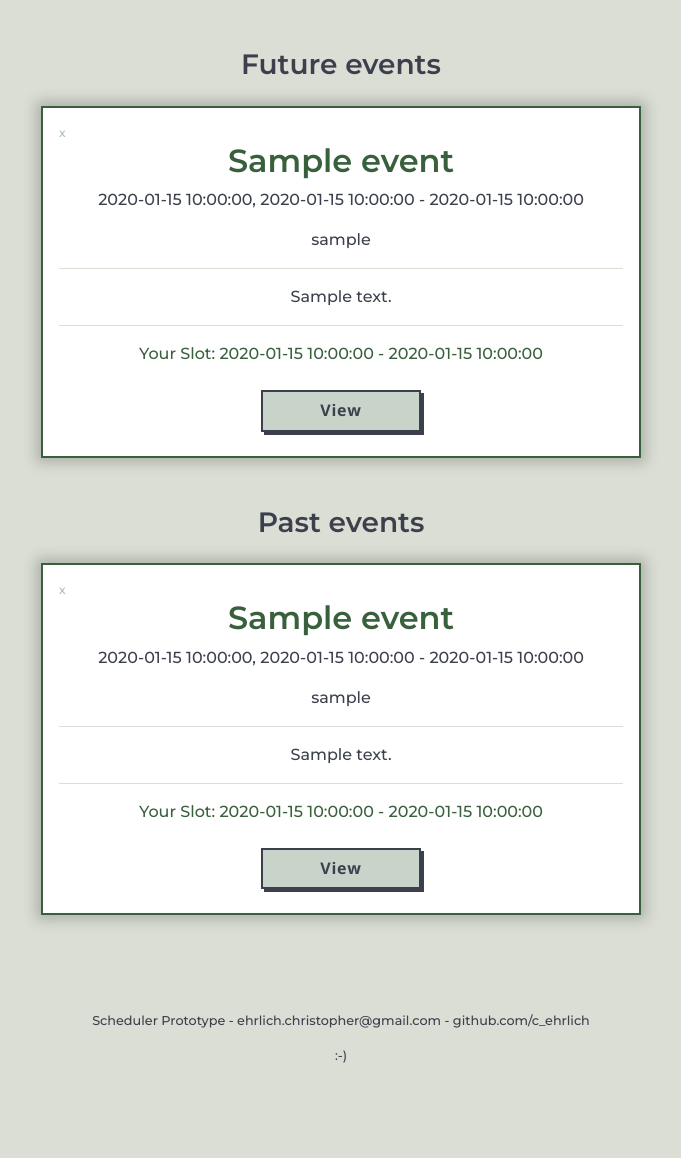
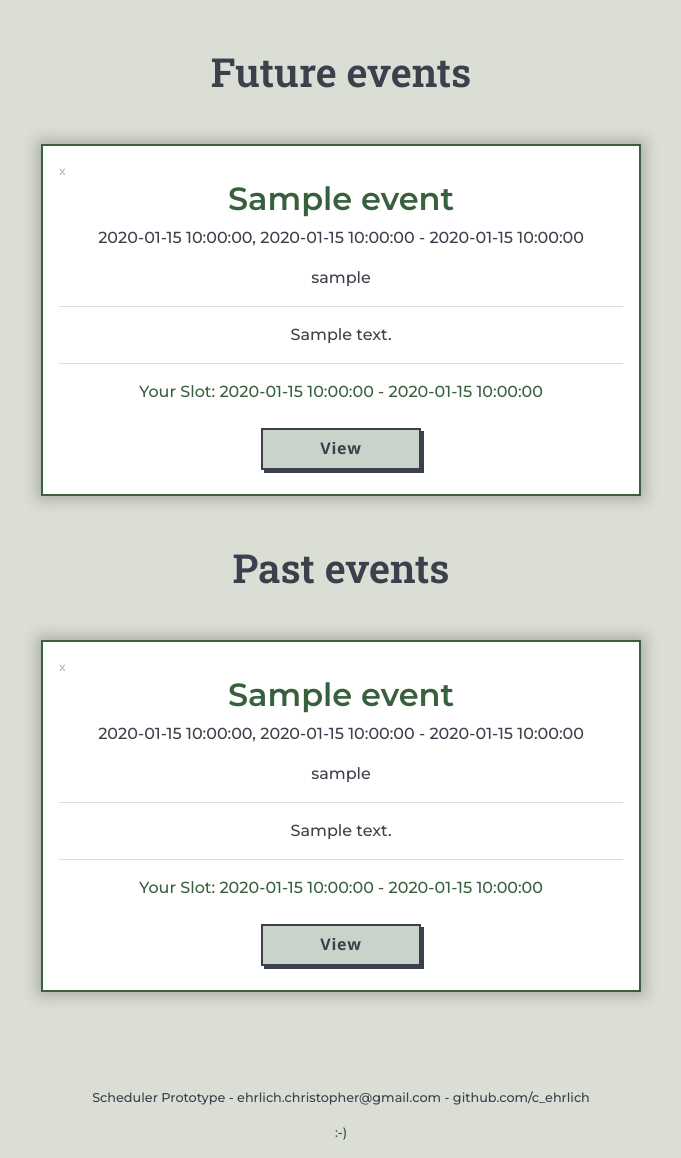
Before and after one commit to c-ehrlich/cs50-scheduler, a Flask app: template templates/joined.html in a window 1280 px wide. Shown: the part 76-1234 px from the top of the page, without its empty margins (299-980 px from the left). Before the commit the page ends 1139 px from the top, so only its background shows below. Run offline with Flask 2, Linux system fonts and the light colour scheme; the template is opened without the code that fills it: most values are stand-ins (such as "Sample title", 1, 10 or a date in 2020); parts of the project's set-up code (start-up, migrations or seed data) failed here and were passed over; some libraries are stand-ins or nearby versions.

Commit message:
/created styling

```diff
--- a/templates/index.html
+++ b/templates/index.html
@@ -10,7 +10,7 @@
 
 {% block main %}
 <div class="center">
-    <h1>Upcoming Events</h1>
+    <h1 class="category-header">Upcoming Events</h1>
     {% for event in events %}
         <div class="event-main">
             <div class="card-top">
--- a/templates/joined.html
+++ b/templates/joined.html
@@ -10,7 +10,7 @@
 
 {% block main %}
 <div class="center">
-    <h3>Future events</h3>
+    <h1 class="category-header">Future events</h1>
     {% for event in events %}
         <div class="event-main">
             <div class="card-top">
@@ -23,12 +23,12 @@
                 <p class="event-card-description">{{ event.description }}</p>
             </div>
             <p class="event-card-slots">Your Slot: {{ event.time_start }} - {{ event.time_end }}</p>
-            <form action="/view/{{ event.hash }}" method="get">
-                <input class="button-loud1 button-width1 right-button" type=submit value="View">
+            <form action="/view/{{ event.hash }}" method="get" class="two-buttons d1">
+                <input class="button-loud1 button-width1" type=submit value="View">
             </form>
         </div>
     {% endfor %}
-    <h3>Past events</h3>
+    <h1 class="category-header">Past events</h1>
     {% for event in pastmeet %}
         <div class="event-main">
             <div class="card-top">
@@ -41,8 +41,8 @@
                 <p class="event-card-description">{{ event.description }}</p>
             </div>
             <p class="event-card-slots">Your Slot: {{ event.time_start }} - {{ event.time_end }}</p>
-            <form action="/view/{{ event.hash }}" method="get">
-                <input class="button-loud1 button-width1 right-button" type=submit value="View">
+            <form action="/view/{{ event.hash }}" method="get" class="two-buttons d1">
+                <input class="button-loud1 button-width1" type=submit value="View">
             </form>
         </div>
     {% endfor %}
```
